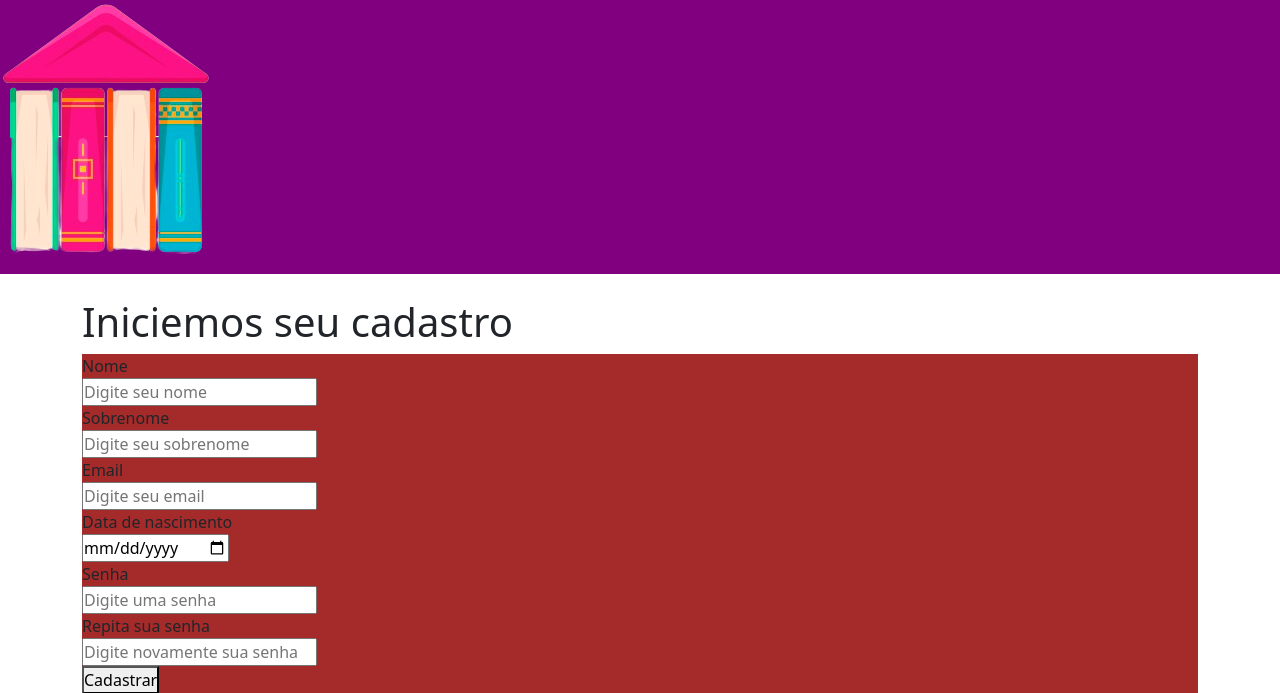
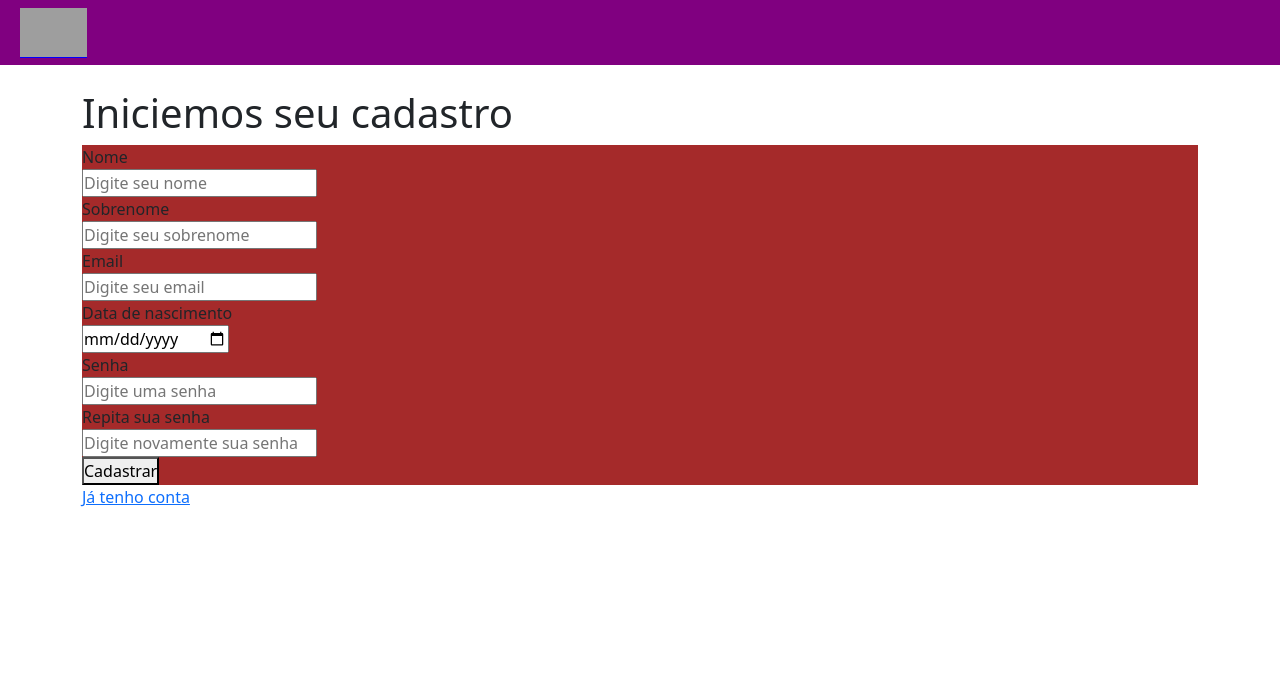
Before and after one commit to Nahoov/Sistema_Bibliotecario, a Python web app: template app/templates/index.html in a window 1280 px wide. Shown: the top 693 px of the page. Run offline with Jinja, Linux system fonts and the light colour scheme; the template is opened without the code that fills it, so the values that code supplies are empty; some web fonts are replaced; grey boxes are pictures that could not be loaded.

Commit message:
adicionado novas imgs e mudando logo

```diff
--- a/app/static/css/style_cadlog.css
+++ b/app/static/css/style_cadlog.css
@@ -6,14 +6,26 @@
 }
 
 .header{
+    height: 65px;   /* altura real do header */
+    padding: 0 20px;
     display: flex;
-    justify-content: space-between;
-    flex-direction: column;
+    align-items: center;
     background: purple;
+
 }
 
-#img-teste {
-    max-width: 10;
+.nav-bar {
+    height: 50px;
+    display: flex;
+    align-items: center;
+    background: blue;
+
+
+}
+
+nav img {
+    max-height: 100%;
+    height: auto;
 }
 
 .cadastro {
--- a/app/templates/base.html
+++ b/app/templates/base.html
@@ -8,7 +8,7 @@
     <title>{% block title %} Biblioteca {% endblock %}</title>
 
      <!--Para colocar a logo na aba da página-->
-    <link rel="icon" type="image/png" href="{{ url_for('static', filename='img/livro_caneca.png') }}">
+    <link rel="icon" type="image/png" href="{{ url_for('static', filename='img/entrada_biblioteca.png') }}">
 
     <!--Para colocar css nas páginas filhos-->
     {% block css %}
@@ -23,7 +23,7 @@
     <!--O header inteiro é opcional.-->
     {% block header %}
         <header class="header">
-            <nav>
+            <nav class="nav-bar">
                 {% block header_img %}
                     <!--forma padrão do flask para não quebrar a aplicação caso a url mude-->
                     <img src="{{ url_for('static', filename='img/default.png') }}" alt="Logo padrão">
--- a/app/templates/index.html
+++ b/app/templates/index.html
@@ -8,7 +8,7 @@
 
 
 {% block header_img %}
-    <img src="{{ url_for('static', filename='img/logo_biblioteca.png') }}" id="img-teste" alt="Logo biblioteca">
+    <img src="{{ url_for('static', filename='img/logo_biblioteca.png') }}" alt="Logo biblioteca">
 {% endblock %}
 
 
```
Also changed, not shown: app/static/img/entrada_biblioteca.png (added), app/static/img/livros.png (added), app/static/img/logo_biblioteca.png (deleted).
